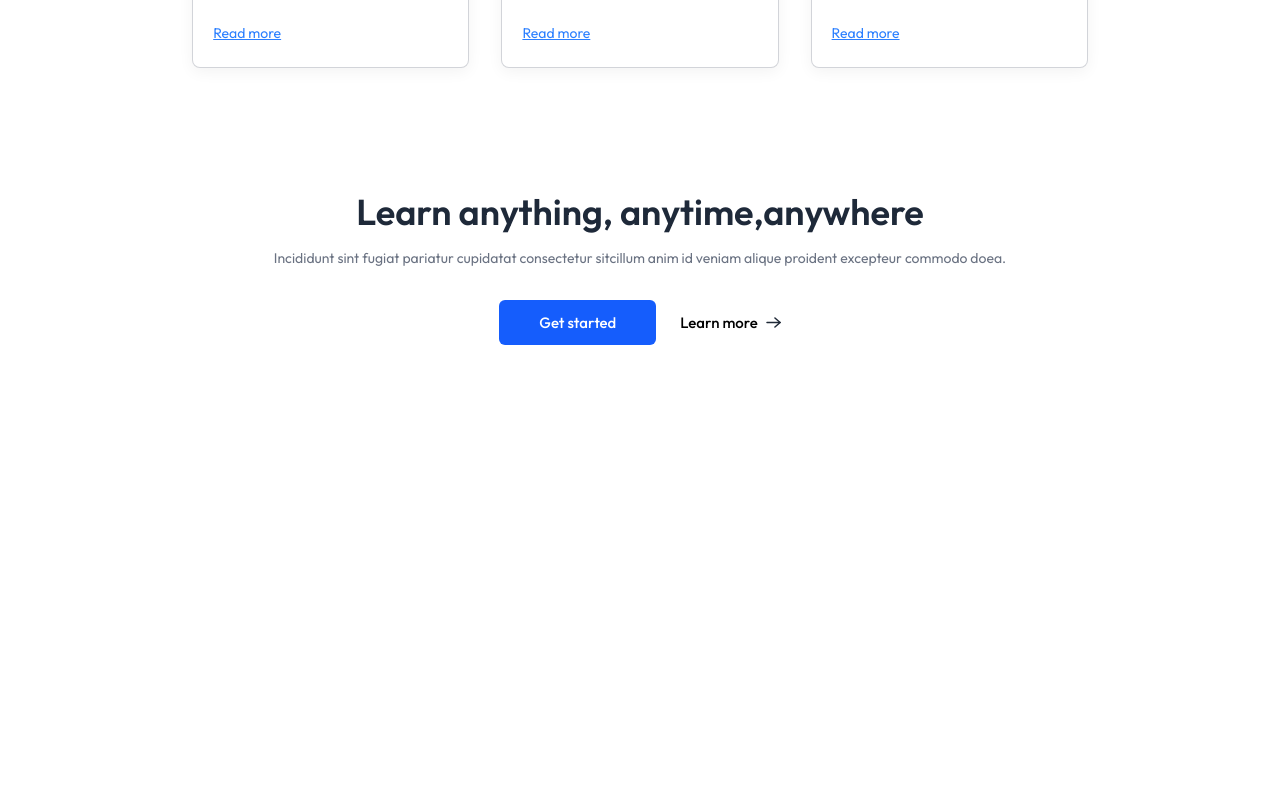
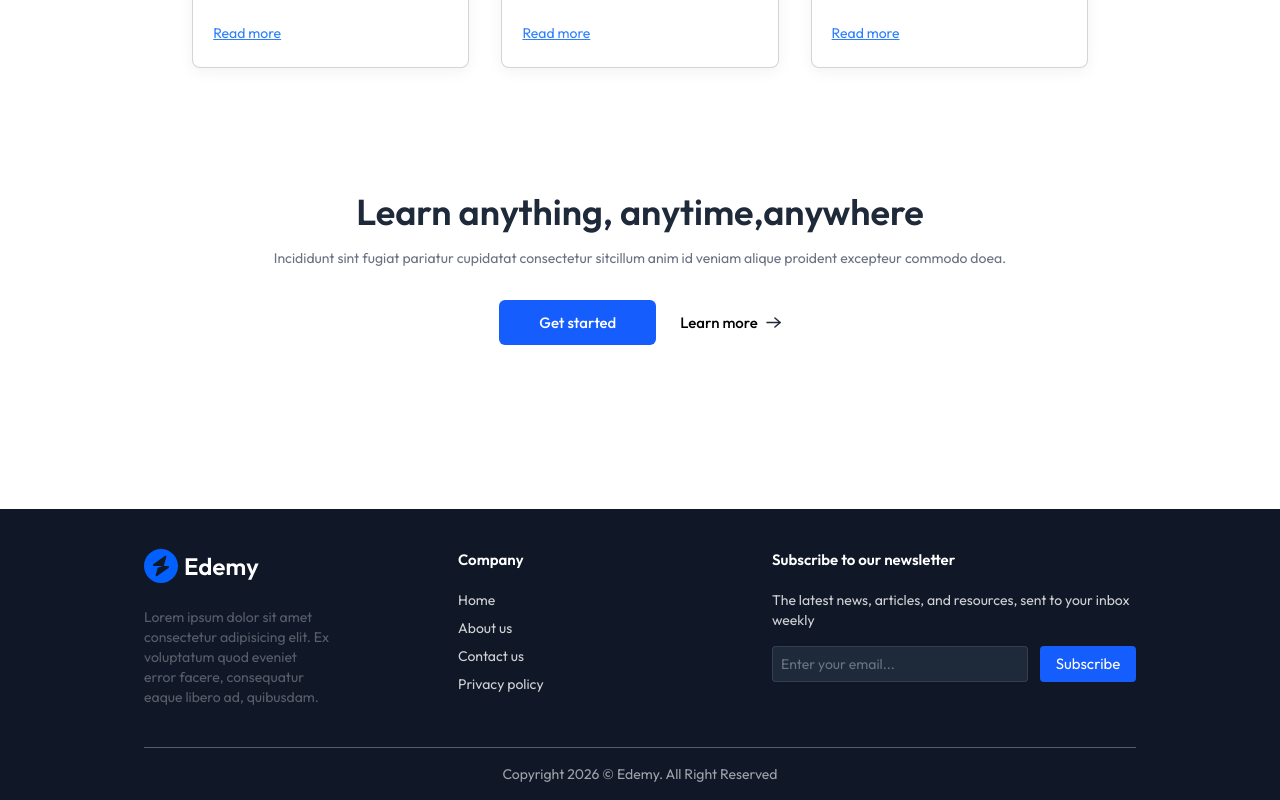
Before and after one commit to udaypratap08/Learing-management-system, a React (Vite) app in the folder client/: page / in a window 1280 px wide. Shown: the part 2161-2961 px from the top of the page. Before the commit the page ends 2602 px from the top, so only its background shows below. Built offline with nearby package versions, Linux system fonts and the light colour scheme; no server answers.

Commit message:
we create footer and added in the home page.

```diff
--- a/client/src/components/student/Footer.jsx
+++ b/client/src/components/student/Footer.jsx
@@ -3,15 +3,31 @@
 
 const Footer = () => {
   return (
-    <footer>
-      <div>
-        <div>
-          <img src={assets.logo} alt="" srcset="" />
+    <footer className='bg-gray-900 md:px-36 text-left w-full mt-10'>
+      <div className='flex flex-col md:flex-row items-start px-8 md:px-0 justify-center gap-10 md:gap-32 py-10 border-b border-white/30'>
+        <div className='flex flex-col md:items-start items-center w-full'>
+          <img src={assets.logo_dark} alt="footer logo"/>
+          <p className='mt-6 text-center md:text-left text-sm text-white/30'>Lorem ipsum dolor sit amet consectetur adipisicing elit. Ex voluptatum quod eveniet error facere, consequatur eaque libero ad, quibusdam.</p>
         </div>
-        <div></div>
-        <div></div>
+        <div className='flex flex-col md:items-start items-center w-full'>
+          <h2 className='font-semibold text-white mb-5'>Company</h2>
+          <ul className='flex md:flex-col w-full justify-between text-sm text-white/80 md:space-y-2'>
+            <li><a href='#'>Home</a></li>
+            <li><a href='#'>About us</a></li>
+            <li><a href='#'>Contact us</a></li>
+            <li><a href='#'>Privacy policy</a></li>
+          </ul>
+        </div>
+        <div className='hidden md:flex flex-col items-start w-full'>
+         <h2 className='font-semibold text-white mb-5'>Subscribe to our newsletter</h2>
+         <p className='text-sm text-white/80'>The latest news, articles, and resources, sent to your inbox weekly</p>
+         <div className='flex items-center gap-3 pt-4'>
+          <input type="email" placeholder='Enter your email...' className='border border-gray-500/30 bg-gray-800 text-gray-500 placeholder-gray-500 outline-none w-64 h-9 rounded px-2 text-sm'/>
+          <button className='bg-blue-600 w-24 h-9 text-white rounded'>Subscribe</button>
+         </div>
+        </div>
       </div>
-      <p>Copyright 2026 © Edemy. All Right Reserved </p>
+      <p className='py-4 text-center text-xs md:text-sm text-white/60'>Copyright 2026 © Edemy. All Right Reserved </p>
     </footer>
   )
 }
--- a/client/src/pages/student/Home.jsx
+++ b/client/src/pages/student/Home.jsx
@@ -4,6 +4,7 @@
 import CoursesSection from '../../components/student/CoursesSection'
 import TestimonialsSection from '../../components/student/TestimonialsSection'
 import CallToAction from '../../components/student/CallToAction'
+import Footer from '../../components/student/Footer'
 
 const Home = () => {
   return (
@@ -13,6 +14,7 @@
       <CoursesSection/>
       <TestimonialsSection/>
       <CallToAction/>
+      <Footer/>
     </div>
   )
 }
```
